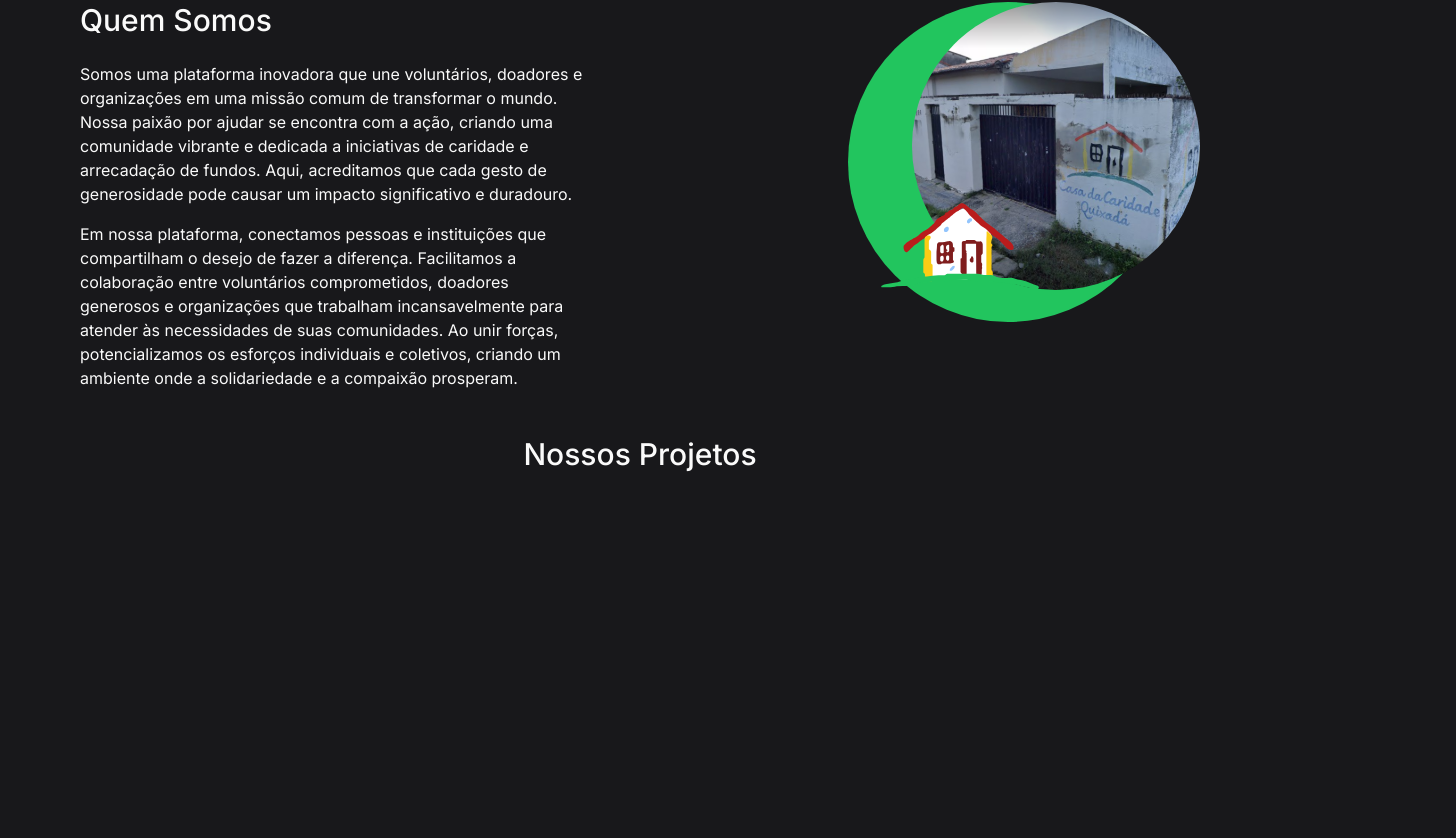
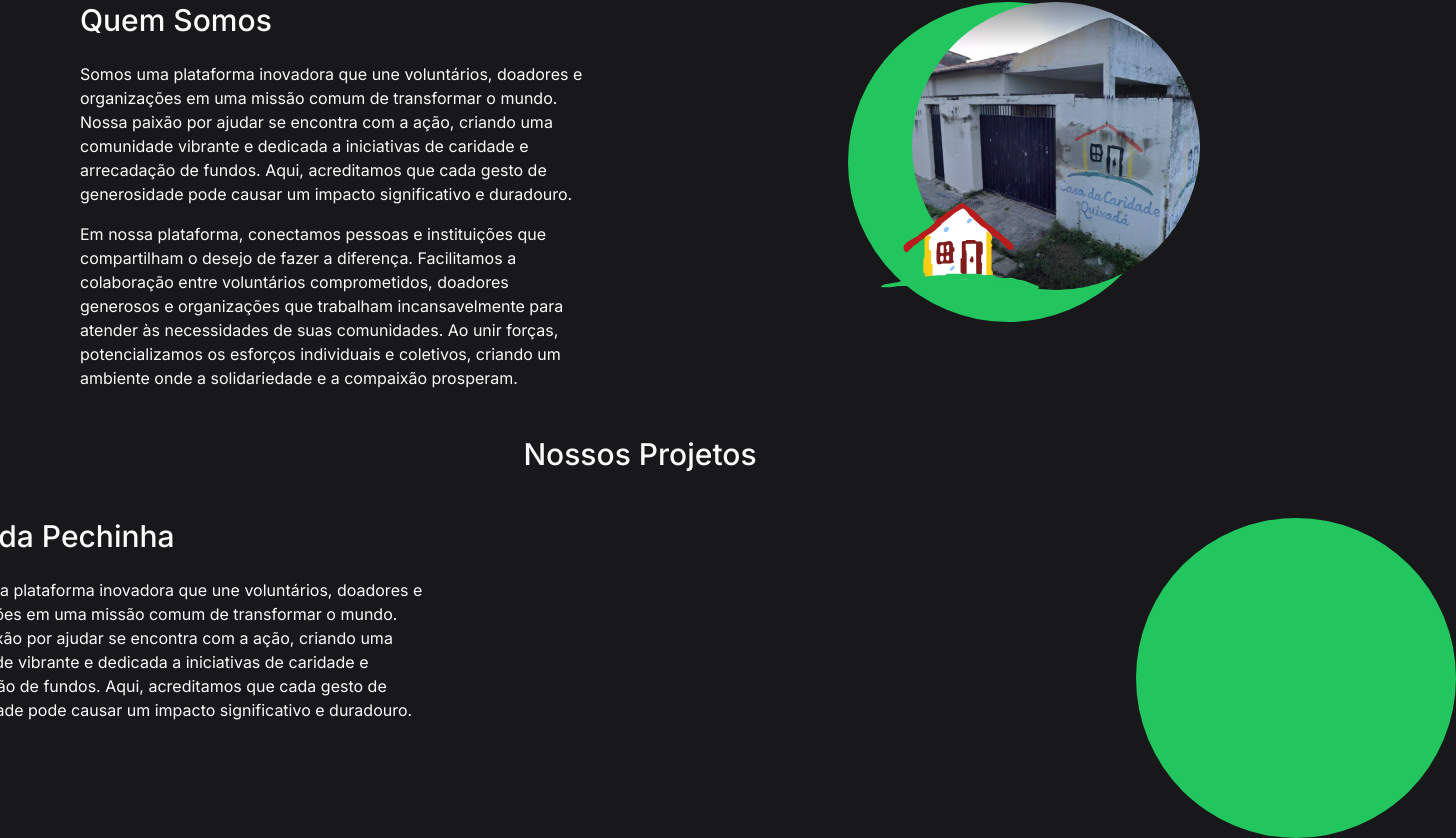
Before and after one commit to gabrielsouzam/abrace-cdc, a React (Vite) app: page /who-we-are in a window 1280 px wide. Shown: the part 218-1056 px from the top of the page, 1456 px wide, since content can reach past the window. Before the commit the page ends 832 px from the top, so only its background shows below. Built offline with nearby package versions, Linux system fonts and the light colour scheme.

Commit message:
Criação Tela: Quem Somos

```diff
--- a/src/pages/app/who-we-are/who-we-are.tsx
+++ b/src/pages/app/who-we-are/who-we-are.tsx
@@ -42,7 +42,23 @@ export function WhoWeAre() {
       <div className='relative w-full h-32 flex justify-center items-center'>
         <h1 className='text-3xl font-medium text-zinc-50 text-center relative'>Nossos Projetos</h1>
       </div>
-
+      <div className='relative w-full h-32 flex justify-end right-20'>
+        <div className='max-w-lg'>
+          <h1 className='text-3xl font-medium text-zinc-50 relative'>Feira da Pechinha</h1>
+          <div className='mt-6'>
+          <p className='text-start text-base font-normal text-zinc-50 mb-4'>
+              Somos uma plataforma inovadora que une voluntários, doadores e organizações em uma missão comum de transformar o mundo. Nossa paixão por ajudar se encontra com a ação, criando uma comunidade vibrante e dedicada a iniciativas de caridade e arrecadação de fundos. Aqui, acreditamos que cada gesto de generosidade pode causar um impacto significativo e duradouro.
+            </p>
+          </div>
+        </div>
+        <div className='flex items-start ml-auto'>
+          <img
+            src={Completo}
+            alt='Complemento'
+            className='relative left-64 z-10'
+          />
+          </div>
+      </div>
     </>
   )
 }
```
Lines whose indentation alone changed are shown as unchanged.
